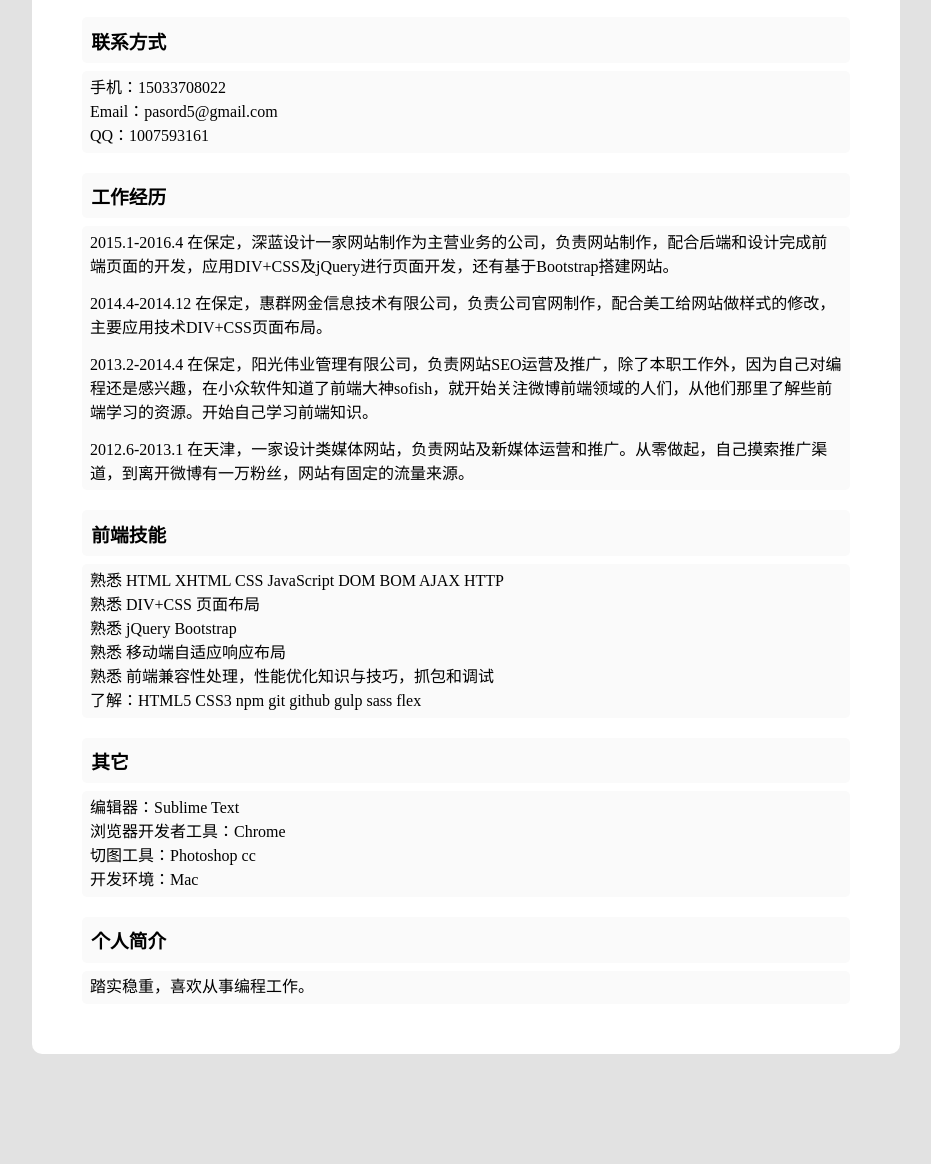
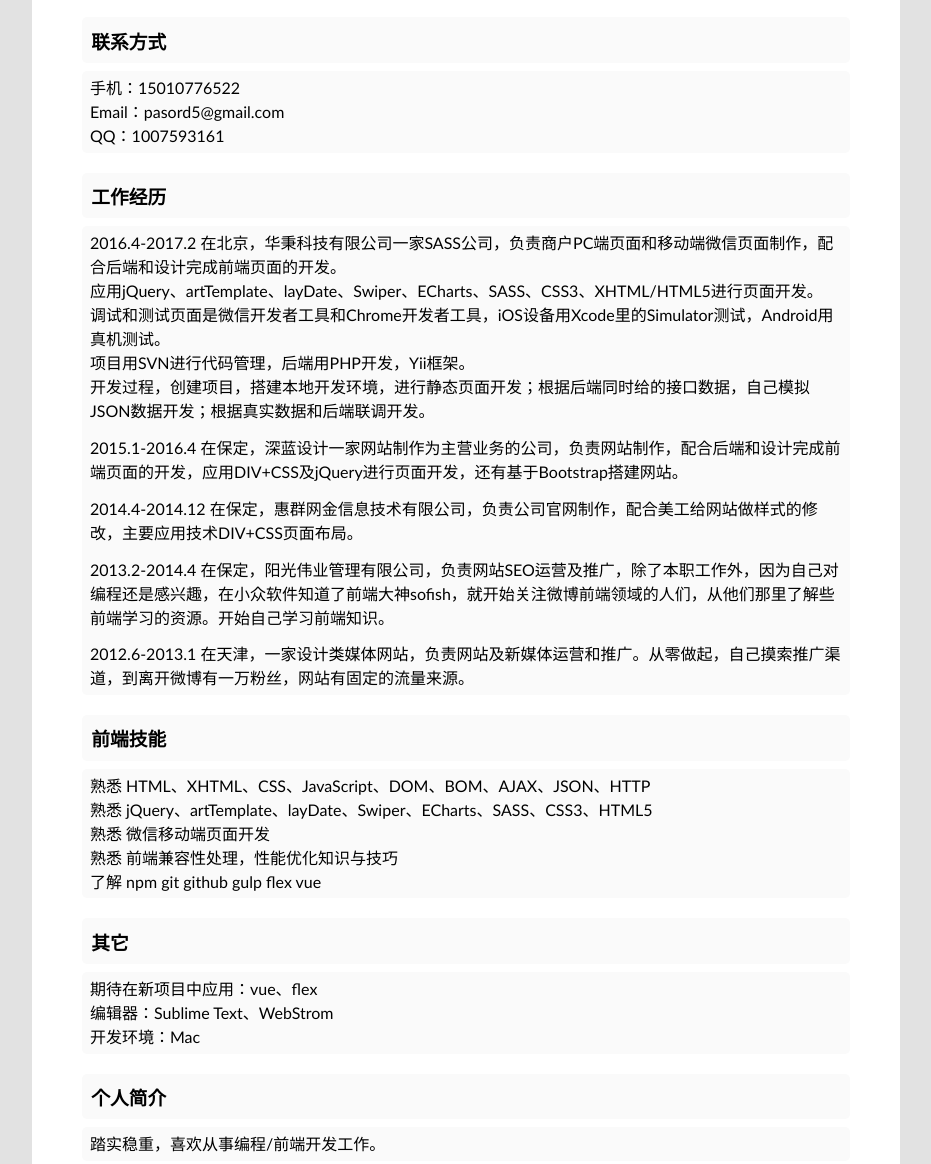
Before and after one commit to pasord/resume, a plain HTML site: page index.html in a window 1280 px wide. Shown: the part 286-1450 px from the top of the page, without its empty margins (174-1105 px from the left). Before the commit the page ends 1390 px from the top, so only its background shows below. Drawn offline with Linux system fonts and the light colour scheme.

Commit message:
xiugai
1

```diff
--- a/index.css
+++ b/index.css
@@ -5,7 +5,7 @@
 
 body{
 	background: #e2e2e2;
-	font-family: Times New Roman,"open-sans","幼圆",sans-serif;
+	font-family: "Trebuchet MS", Tahoma, Verdana, Arial, Helvetica, "幼圆",sans-serif;
 }
 
 .container{
--- a/index.html
+++ b/index.html
@@ -21,7 +21,7 @@
 
 		<h3>联系方式</h3>
 		<div class="content">
-			<p>手机：15033708022</p>
+			<p>手机：15010776522</p>
 			<p>Email：pasord5@gmail.com</p>
 			<p>QQ：1007593161</p>
 		</div>
@@ -29,7 +29,9 @@
 
 		<h3>工作经历</h3>
 		<div class="content">
-			<p>2015.1-2016.4 在保定，深蓝设计一家网站制作为主营业务的公司，负责网站制作，配合后端和设计完成前端页面的开发，应用DIV+CSS及jQuery进行页面开发，还有基于Bootstrap搭建网站。</p>
+			<p>2016.4-2017.2 在北京，华秉科技有限公司一家SASS公司，负责商户PC端页面和移动端微信页面制作，配合后端和设计完成前端页面的开发。<br>应用jQuery、artTemplate、layDate、Swiper、ECharts、SASS、CSS3、XHTML/HTML5进行页面开发。<br>调试和测试页面是微信开发者工具和Chrome开发者工具，iOS设备用Xcode里的Simulator测试，Android用真机测试。<br>项目用SVN进行代码管理，后端用PHP开发，Yii框架。<br>
+			开发过程，创建项目，搭建本地开发环境，进行静态页面开发；根据后端同时给的接口数据，自己模拟JSON数据开发；根据真实数据和后端联调开发。</p>
+			<p class="jl">2015.1-2016.4 在保定，深蓝设计一家网站制作为主营业务的公司，负责网站制作，配合后端和设计完成前端页面的开发，应用DIV+CSS及jQuery进行页面开发，还有基于Bootstrap搭建网站。</p>
 			<p class="jl">2014.4-2014.12  在保定，惠群网金信息技术有限公司，负责公司官网制作，配合美工给网站做样式的修改，主要应用技术DIV+CSS页面布局。</p>
 			<p class="jl">2013.2-2014.4  在保定，阳光伟业管理有限公司，负责网站SEO运营及推广，除了本职工作外，因为自己对编程还是感兴趣，在小众软件知道了前端大神sofish，就开始关注微博前端领域的人们，从他们那里了解些前端学习的资源。开始自己学习前端知识。</p>
 			<p class="jl">2012.6-2013.1  在天津，一家设计类媒体网站，负责网站及新媒体运营和推广。从零做起，自己摸索推广渠道，到离开微博有一万粉丝，网站有固定的流量来源。</p>
@@ -38,27 +40,25 @@
 
 		<h3>前端技能</h3>
 		<div class="content">
-			<p>熟悉 HTML XHTML CSS JavaScript DOM BOM AJAX HTTP</p>
-			<p>熟悉 DIV+CSS 页面布局</p>
-			<p>熟悉 jQuery Bootstrap</p>
-			<p>熟悉 移动端自适应响应布局</p>
-			<p>熟悉 前端兼容性处理，性能优化知识与技巧，抓包和调试</p>
-			<p>了解：HTML5 CSS3 npm git github gulp sass flex</p>
+			<p>熟悉 HTML、XHTML、CSS、JavaScript、DOM、BOM、AJAX、JSON、HTTP</p>
+			<p>熟悉 jQuery、artTemplate、layDate、Swiper、ECharts、SASS、CSS3、HTML5</p>
+			<p>熟悉 微信移动端页面开发</p>
+			<p>熟悉 前端兼容性处理，性能优化知识与技巧</p>
+			<p>了解 npm git github gulp flex vue</p>
 		</div>
 
 
 		<h3>其它</h3>
 		<div class="content">
-			<p>编辑器：Sublime Text</p>
-			<p>浏览器开发者工具：Chrome</p>
-			<p>切图工具：Photoshop cc</p>
+			<p>期待在新项目中应用：vue、flex</p>
+			<p>编辑器：Sublime Text、WebStrom</p>
 			<p>开发环境：Mac</p>
 		</div>
 
 
 		<h3>个人简介</h3>
 		<div class="content">
-			<p>踏实稳重，喜欢从事编程工作。</p>
+			<p>踏实稳重，喜欢从事编程/前端开发工作。</p>
 			<!-- <p>感谢您花时间阅读我的简历，期待之后能和您成为同事。</p> -->
 		</div>
 
```
